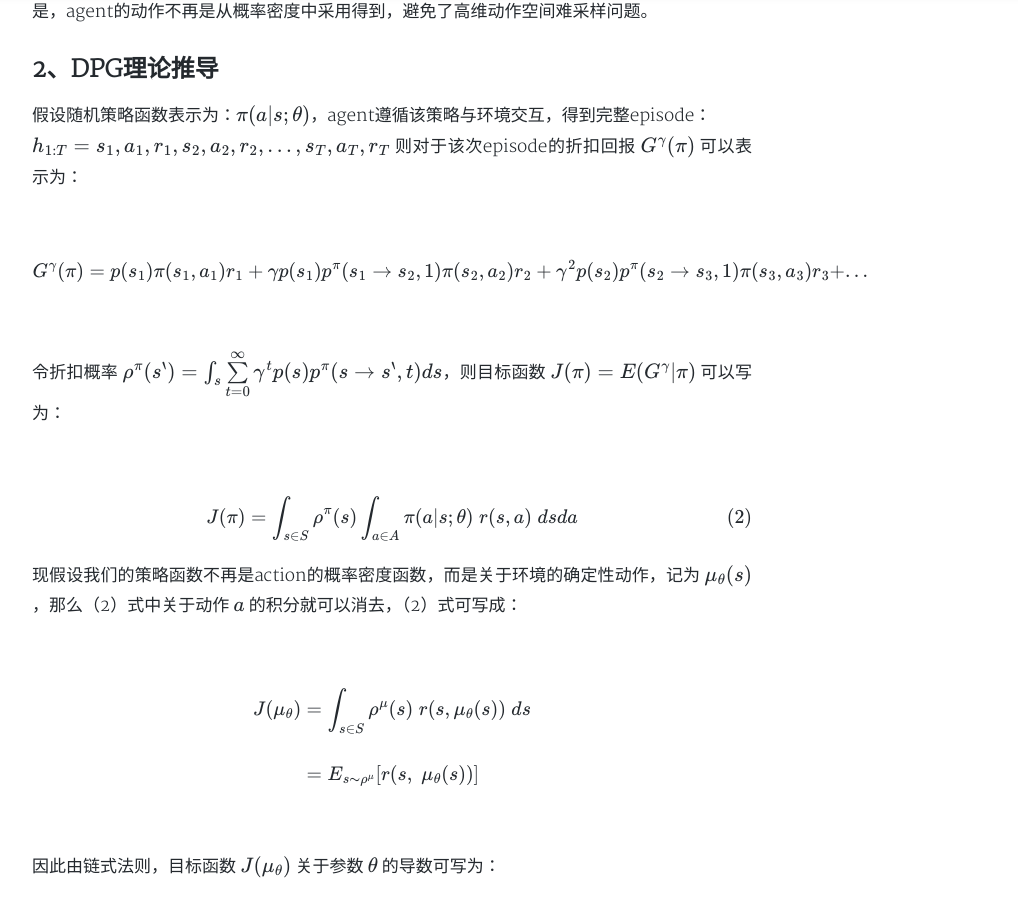
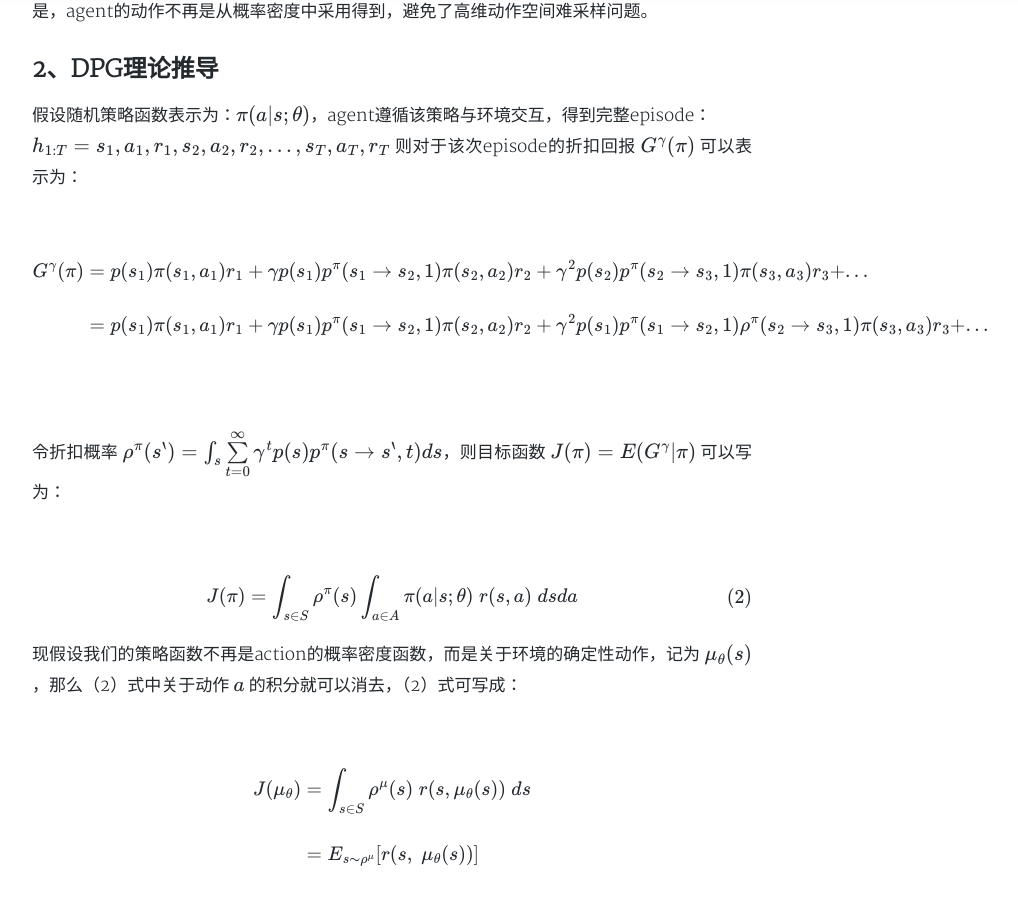
Before and after one commit to wtyhainan/wtyhainan.github.io, a Jekyll site: the page built from _posts/2021-12-30-Deterministic-Policy-Gradient.md, in a window 1280 px wide and 900 px high, scrolled down 762 px. Shown: the whole window, without its empty margins (248-1266 px from the left). Built offline with Jekyll 4.4.1, drawn with Linux system fonts in a browser that asks for light colours; nearby versions of some CDN libraries; formulas are drawn with MathJax 3; a style sheet for code colours, icons or effects is not loaded.

Commit message:
Update 2021-12-30-Deterministic-Policy-Gradient.md

```diff
--- a/_posts/2021-12-30-Deterministic-Policy-Gradient.md
+++ b/_posts/2021-12-30-Deterministic-Policy-Gradient.md
@@ -29,7 +29,14 @@ $$
 \begin{aligned}
 G^{\gamma}(\pi) &= p(s_1)\pi(s_1, a_1)r_1 +
 \gamma p(s_1)p^{\pi}(s_1 \rightarrow s_2,1)\pi(s_2,a_2)r_2 +
-\gamma^2 p(s_2)p^{\pi}(s_2 \rightarrow s_3, 1)\pi(s_3, a_3)r_3 + ...
+\gamma^2 p(s_2)p^{\pi}(s_2 \rightarrow s_3, 1)\pi(s_3, a_3)r_3 + ... \\\\
+&=
+p(s_1)\pi(s_1, a_1)r_1 +
+\gamma p(s_1) p^{\pi}(s_1 \rightarrow s_2, 1) \pi(s_2, a_2)r_2 +
+\gamma^{2} p(s_1) p^{\pi}(s_1 \rightarrow s_2, 1)\rho^{\pi}(s_2 \rightarrow s_3, 1)\pi(s_3, a_3)r_3 + ... \\\\
+
+
+
 \end{aligned}
 $$
 
```
